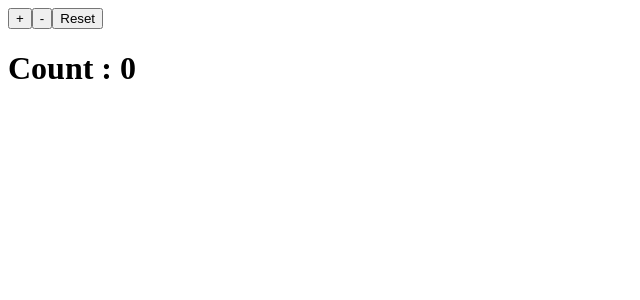
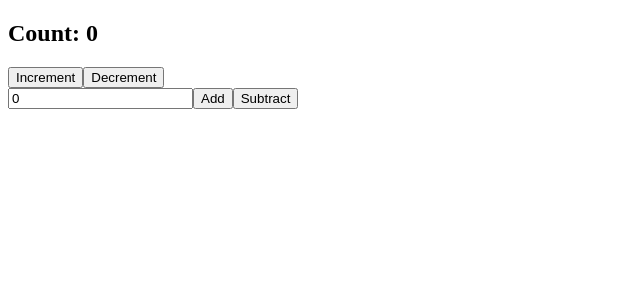
Before and after one commit to nipunrajk/React-learn, a React (Vite) app: page / in a window 1280 px wide. Shown: the top 300 px of the page, without its empty margins (0-640 px from the left). Built offline with nearby package versions, Linux system fonts and the light colour scheme.

Commit message:
challange

```diff
--- a/src/App.jsx
+++ b/src/App.jsx
@@ -1,33 +1,10 @@
 import React from "react";
-import { useReducer } from "react";
-
-const initialState = { count: 0 };
-const reducer = (state, action) => {
-  switch (action.type) {
-    case "increment":
-      return { ...state, count: state.count + 1 };
-
-    case "decrement":
-      return { ...state, count: state.count - 1 };
-
-    case "reset":
-      return { ...state, count: 0 };
-
-    default:
-      return state;
-  }
-};
+import Counter from "./component/Counter";
 
 function App() {
-  const [state, dispatch] = useReducer(reducer, initialState);
-
   return (
     <div>
-      <button onClick={() => dispatch({ type: "increment" })}>+</button>
-      <button onClick={() => dispatch({ type: "decrement" })}>-</button>
-      <button onClick={() => dispatch({ type: "reset " })}>Reset</button>
-
-      <h1>Count : {state.count}</h1>
+      <Counter />
     </div>
   );
 }
--- /dev/null
+++ b/src/CounterReducer.js
@@ -0,0 +1,18 @@
+const initialState = { count: 0 };
+
+function counterReducer(state, action) {
+  switch (action.type) {
+    case "Increment":
+      return { count: state.count + 1 };
+    case "Decrement":
+      return { count: state.count - 1 };
+    case "IncrementByAmount":
+      return { count: state.count + action.payload };
+    case "DecrementByAmount":
+      return { count: state.count - action.payload };
+    default:
+      return state;
+  }
+}
+
+export { initialState, counterReducer };
--- /dev/null
+++ b/src/component/Counter.jsx
@@ -0,0 +1,40 @@
+import React, { useState, useReducer } from "react";
+import { initialState, counterReducer } from "../CounterReducer";
+
+function Counter() {
+  const [state, dispatch] = useReducer(counterReducer, initialState);
+  const [inputValue, setInputValue] = useState(0);
+
+  const handleIncrement = () => dispatch({ type: "Increment" });
+  const handleDecrement = () => dispatch({ type: "Decrement " });
+
+  const handleIncrementByAmount = () => {
+    dispatch({ type: "IncrementByAmount", payload: +inputValue });
+    setInputValue(0);
+  };
+  const handleDecrementByAmount = () => {
+    dispatch({ type: "DecrementByAmount", payload: +inputValue });
+    setInputValue(0);
+  };
+
+  return (
+    <div>
+      <h2>Count: {state.count}</h2>
+      <button onClick={handleIncrement}>Increment</button>
+      <button onClick={handleDecrement}>Decrement</button>
+
+      <div>
+        <input
+          type='number'
+          value={inputValue}
+          onChange={(e) => setInputValue(e.target.value)}
+        />
+
+        <button onClick={handleIncrementByAmount}>Add</button>
+        <button onClick={handleDecrementByAmount}>Subtract </button>
+      </div>
+    </div>
+  );
+}
+
+export default Counter;
```
